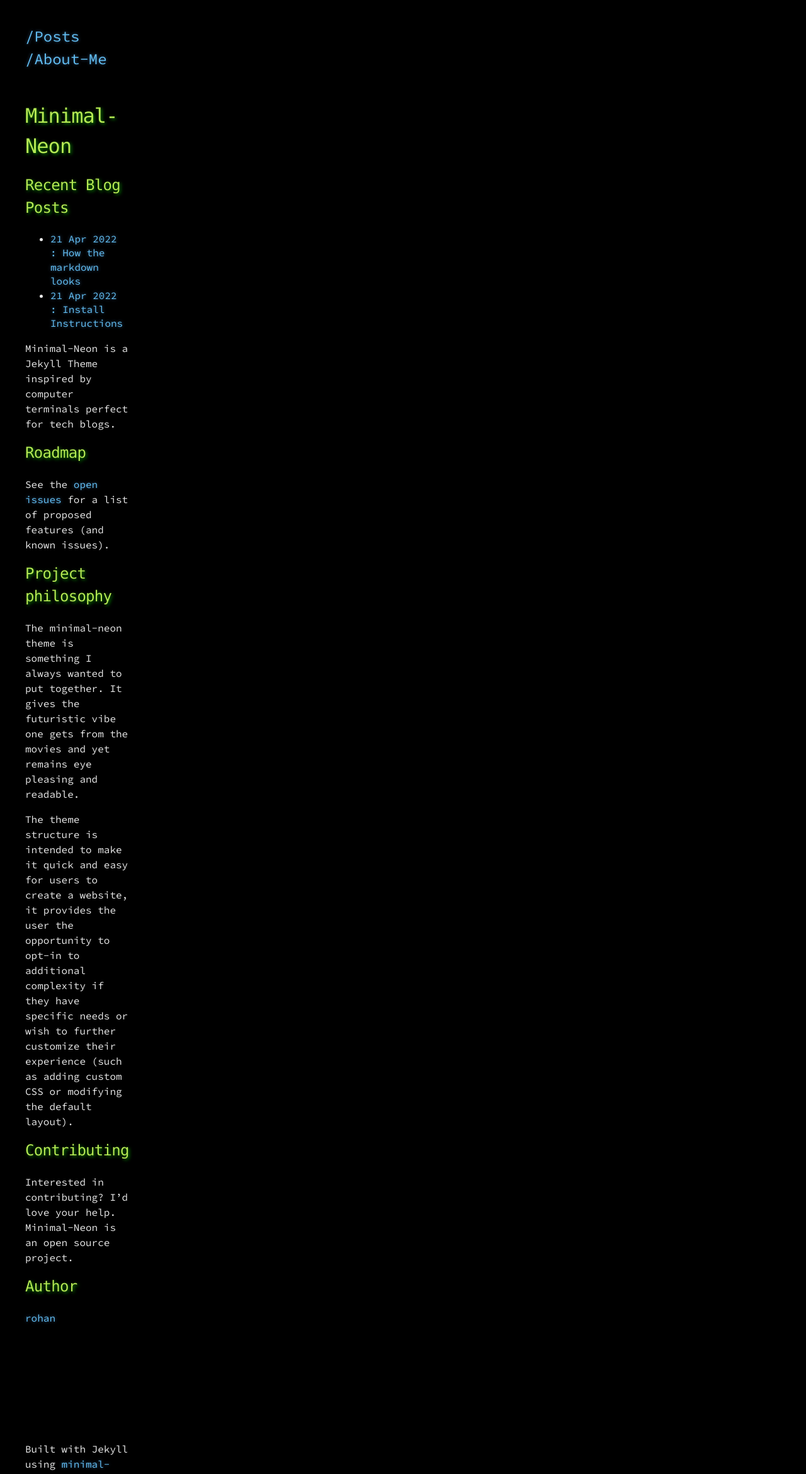
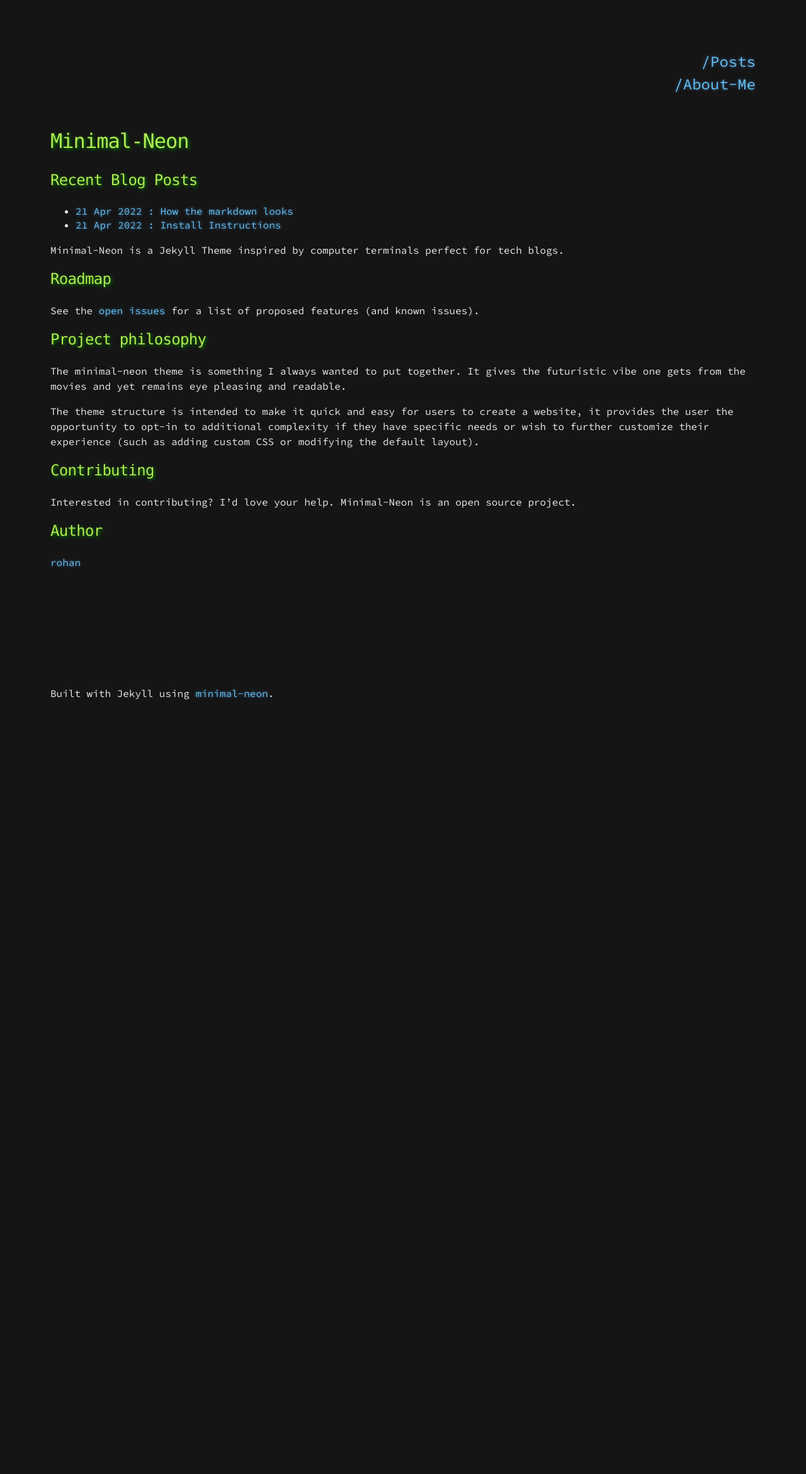
Before and after one commit to ronynn/minimal-neon, a Jekyll site: the page built from index.md, in a window 1280 px wide. Shown: the whole page at 63% size. Built offline with Jekyll 4.4.1, drawn with Linux system fonts in a browser that asks for light colours; after the commit the page ends 1153 px from its top, so only the background shows below that.

Commit message:
scss fix

```diff
--- a/_sass/minimal-neon.scss
+++ b/_sass/minimal-neon.scss
@@ -9,15 +9,22 @@ $header: $conifer !default;
 $blockquote-color: $silver-chalice !default;
 $blockquote-border: $dove-grey !default;
 
+@mixin media-max-width($max-width) {
+  @media (max-width: $max-width) {
+      @content;
+  }
+}
+
 html, body {
-	margin: 20px 20px;
+  margin: 20px 20px;
+  padding: 20px 20px ;
+  background-color: $body-background;
   color: $body-foreground;
-  background-color:black;
   font-size: 1.5 em;
   line-height: 1.5;
   font-family: 'Source Code Pro', monospace;
-  position:absolute;
 }
+
 
 li {
   line-height: 1.4 ;
@@ -29,7 +36,7 @@ header {
 
 .nav {
 	font-size: 1.5em;
-	align: right;
+	text-align: right;
 }
 
 
@@ -128,3 +135,12 @@ a {
   text-shadow: 0 0 5px rgba(104, 182, 255, 0.5);
   text-decoration:none;
 }
+
+
+.missing {
+	font-size: 32px;
+}
+
+.pagination {
+	align:center;
+}
```
